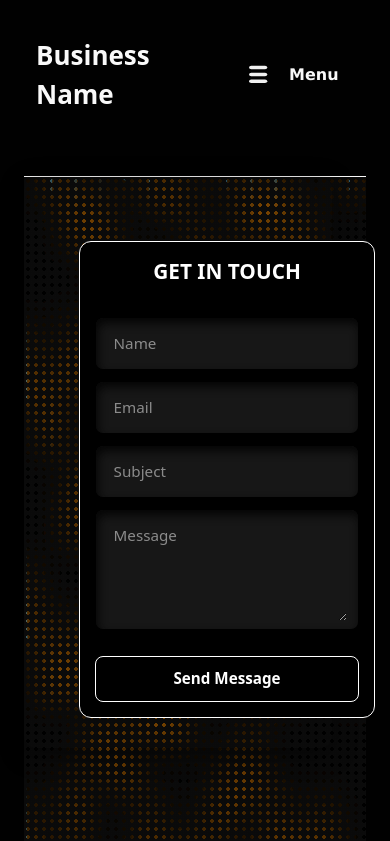
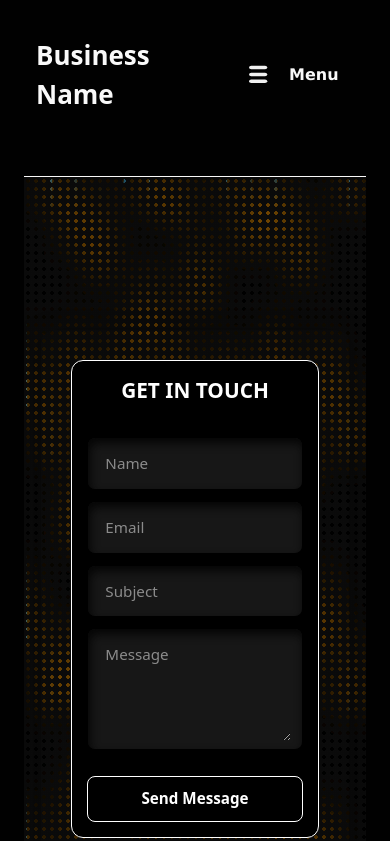
Before and after one commit to shpat-devv/NextJSTemplate, a Next.js app: page /contact in a window 390 px wide. Shown: the top 841 px of the page. Built offline with nearby package versions, Linux system fonts and the light colour scheme.

Commit message:
fixed contact form not centered

```diff
--- a/src/app/contact/page.tsx
+++ b/src/app/contact/page.tsx
@@ -12,7 +12,6 @@ export default function AboutPage() {
         buttonText="Menu"
         menuItems={[
           { title: "Home", link: "/" },
-          { title: "About", link: "/about" },
           { title: "Contact", link: "/contact" },
         ]}
       />
--- a/src/app/globals.css
+++ b/src/app/globals.css
@@ -127,7 +127,6 @@
   margin-top: 50px;
   border: none;
 }
-
 .introduction-text-center {
   display: flex;
   flex-direction: column;
@@ -135,40 +134,69 @@
   align-items: center;
   justify-content: center;
   text-align: center;
-  width: 100%;
+  width: 90%;
+  max-width: 1200px;
   margin: 0 auto;
   margin-top: 50px;
+  transition: all 0.3s ease-in-out;
+}
+
+.introduction-text-center:hover {
+  transform: translateY(-5px);
+}
+
+#intro-image {
+  width: 100%;
+  max-width: 500px;
+  height: auto;
+  border-radius: 12px;
+  transition: transform 0.3s ease, filter 0.3s ease;
+}
+
+.introduction-text-center:hover #intro-image {
+  transform: scale(1.05);
+  filter: brightness(1.1);
+}
+
+.introduction-text-center .intro-text {
+  transition: transform 0.3s ease, opacity 0.3s ease;
+}
+
+.introduction-text-center:hover .intro-text {
+  transform: translateY(-3px);
+  opacity: 0.95;
 }
 
 @media (min-width: 768px) {
   .introduction-text-center {
-      flex-direction: row;
-      text-align: left;
-      width: 95%;
-      margin-left: auto;
-      margin-right: auto;
-      margin-top: 50px;
-    }
+    flex-direction: row;
+    text-align: left;
+    gap: 3rem;
+    width: 90%;
+    max-width: 1000px;
+    margin-left: auto;
+    margin-right: auto;
+  }
 
   #intro-image {
-    flex: 0 0 70%;
-    max-width: 70%;
+    flex: 0 0 auto;
+    width: 400px;
+    max-width: 45%;
     height: auto;
   }
 
   .introduction-text-center .intro-text {
     flex: 1;
-    max-width: 30%;
+    max-width: 45%;
   }
 }
-
-
 
 
 @layer base {
   * {
     @apply border-border outline-ring/50;
   }
+
   body {
     @apply bg-background text-foreground;
   }
--- a/src/app/page.tsx
+++ b/src/app/page.tsx
@@ -6,8 +6,6 @@ import Image from "next/image";
 
 const menuItems = [
   { title: "Home", link: "/" },
-  { title: "About", link: "/about" },
-  { title: "Services", link: "/services" },
   { title: "Contact", link: "/contact" },
 ];
 
@@ -114,7 +112,14 @@ export default function Home() {
           id="intro-image"
           className="rounded-lg mx-auto"
         />
-        <p id="intro-text" className="mt-4 text-gray-300 max-w-2xl mx-auto">
+        <p
+          id="intro-text"
+          className="mt-4 text-gray-300 max-w-2xl mx-auto"
+          style={{
+            fontSize: "clamp(1rem, 2vw, 1.2rem)",
+            lineHeight: "1.6",
+          }}
+        >
           Your trusted partner for all business needs. We provide top-notch
           services to help you succeed. Our team is dedicated to delivering
           exceptional results and making sure your experience is as seamless as
--- a/src/components/contact/contact.module.css
+++ b/src/components/contact/contact.module.css
@@ -188,6 +188,20 @@
             426.5px 6480px;
     }
 }
+
+.container {
+    position: relative;
+    width: 100%;
+    min-height: 100vh;
+    height: 100%;
+    display: flex;
+    justify-content: center;
+    align-items: center;
+    --c: #09f;
+    background-color: #000;
+    overflow: hidden;
+}
+
 .formWrapper {
     position: relative;
     z-index: 2;
@@ -196,14 +210,15 @@
     padding: 30px;
     border-radius: 12px;
     box-shadow: 0 6px 25px rgba(0, 0, 0, 0.4);
+    display: flex;
+    justify-content: center;
+    align-items: center;
 }
 
 .form {
     display: flex;
     flex-direction: column;
     align-items: center;
-    justify-content: center;
-    font-family: inherit;
     gap: 1.2em;
     padding: 2em;
     background-color: #000000;
@@ -211,8 +226,6 @@
     min-height: 70vh;
     width: 100%;
     border: 1px solid #ffffff;
-    margin-top: 9vh;
-    margin-left: 10vh;
 }
 
 .formHeading {
@@ -271,19 +284,13 @@
     transform: translateY(-2px);
 }
 
-/* Mobile styles: make everything a bit smaller */
+/* Mobile adjustments */
 @media (max-width: 500px) {
-    .container {
-        min-height: 90vh;
-    }
     .form {
+        min-height: 55vh;
+        padding: 1em;
         gap: 0.8em;
-        padding: 1em;
         border-radius: 12px;
-        min-height: 55vh;
-        width: 35vh;
-        margin-top: 4vh;
-        margin-left: 3vh;
     }
 
     .formHeading {
@@ -310,14 +317,3 @@
         font-size: 0.95em;
     }
 }
-
-
-@media (max-width: 350px) {
-    .form {
-        width: 35vh;
-        padding: 0.8em;
-        min-height: 50vh;
-        margin-top: 3vh;
-        margin-left: -1vh;
-    }
-}
```
